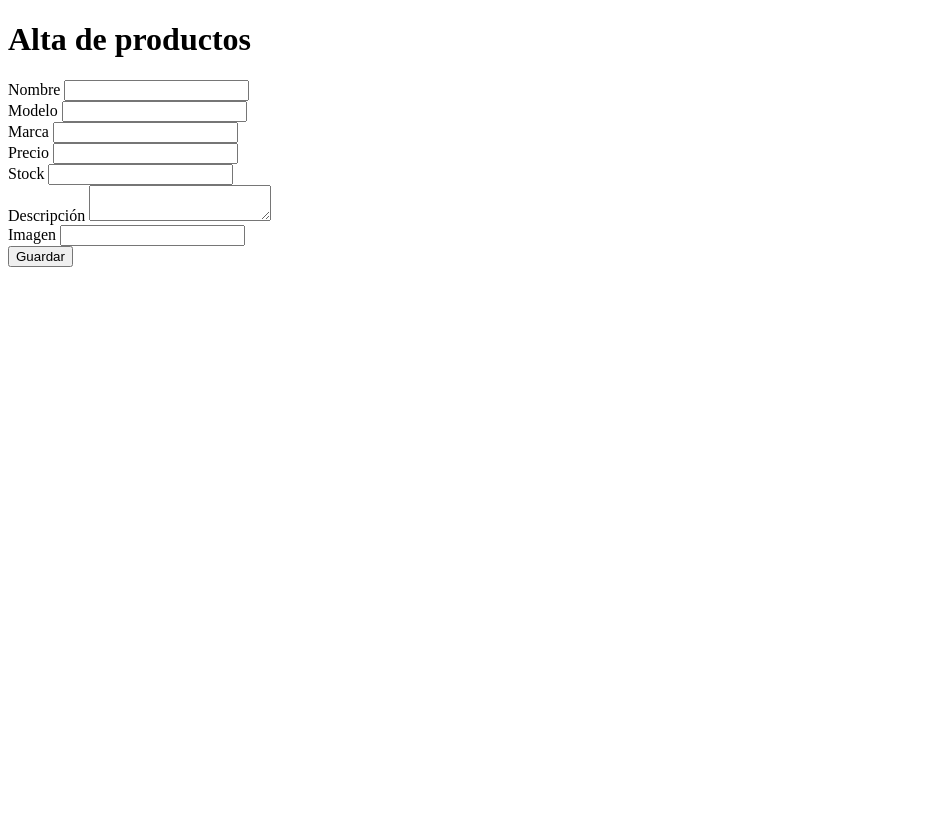
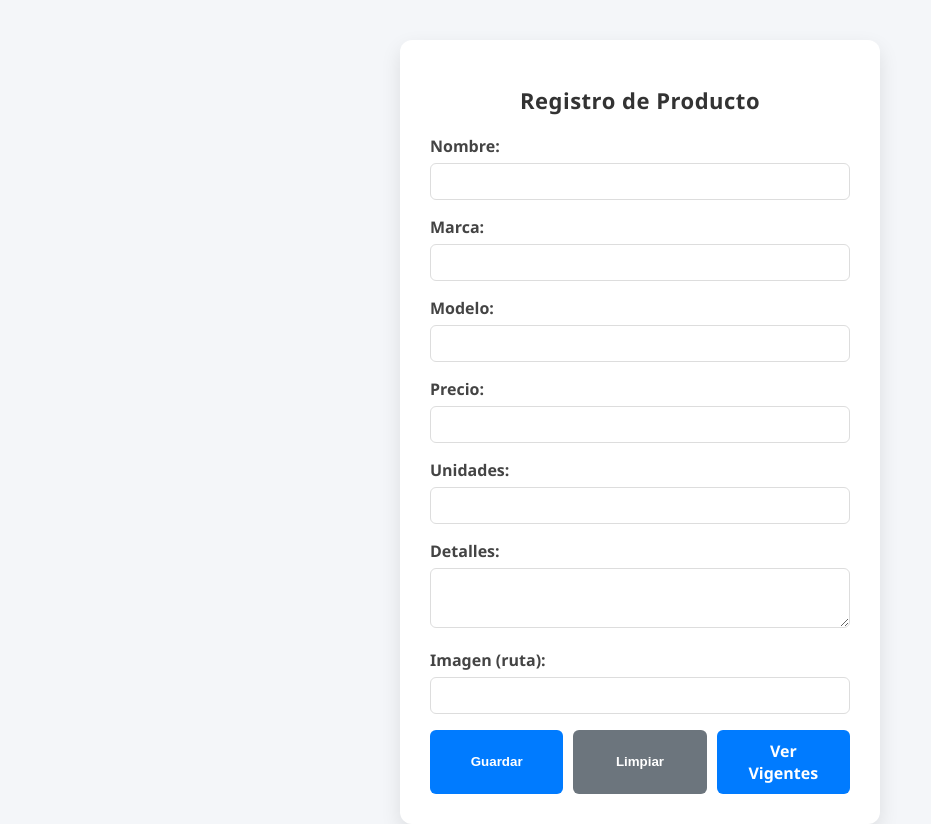
Before and after one commit to Aincdx/tecweb, a PHP site: page /formulario_productos.html in a window 1280 px wide. Shown: the whole page, without its empty margins (0-931 px from the left). Before the commit the page ends 267 px from the top, so only its background shows below. Run offline with PHP 8.4, Linux system fonts and the light colour scheme.

Commit message:
p09 completa

```diff
--- a/practicas/p09/formulario_productos.html
+++ b/practicas/p09/formulario_productos.html
@@ -1,20 +1,140 @@
-<!doctype html>
+<!DOCTYPE html>
 <html lang="es">
 <head>
-  <meta charset="utf-8">
-  <title>Alta de productos</title>
+  <meta charset="UTF-8">
+  <title>Registro de Producto</title>
+  <style>
+    body {
+      font-family: "Segoe UI", Tahoma, Geneva, Verdana, sans-serif;
+      background: #f4f6f9;
+      margin: 0;
+      padding: 0;
+      display: flex;
+      justify-content: center;
+      align-items: flex-start;
+      min-height: 100vh;
+    }
+
+    .container {
+      background: #ffffff;
+      margin-top: 40px;
+      padding: 30px;
+      border-radius: 12px;
+      box-shadow: 0 8px 20px rgba(0,0,0,0.1);
+      width: 420px;
+      animation: fadeIn 0.4s ease-in-out;
+    }
+
+    h1 {
+      text-align: center;
+      color: #333;
+      margin-bottom: 20px;
+      font-size: 22px;
+      letter-spacing: .5px;
+    }
+
+    label {
+      font-weight: 600;
+      display: block;
+      margin-bottom: 6px;
+      color: #444;
+    }
+
+    input[type="text"],
+    input[type="number"],
+    textarea {
+      width: 100%;
+      padding: 10px;
+      margin-bottom: 16px;
+      border: 1px solid #ddd;
+      border-radius: 6px;
+      box-sizing: border-box;
+      transition: border-color 0.2s;
+    }
+
+    input[type="text"]:focus,
+    input[type="number"]:focus,
+    textarea:focus {
+      outline: none;
+      border-color: #007BFF;
+      box-shadow: 0 0 4px rgba(0,123,255,0.3);
+    }
+
+    textarea {
+      resize: vertical;
+      min-height: 60px;
+    }
+
+    .btn-group {
+      display: flex;
+      justify-content: space-between;
+      gap: 10px;
+    }
+
+    .btn {
+      flex: 1;
+      text-align: center;
+      background: #007BFF;
+      color: #fff;
+      border: none;
+      padding: 10px 18px;
+      border-radius: 6px;
+      font-weight: bold;
+      cursor: pointer;
+      transition: background 0.2s;
+      text-decoration: none;
+      display: inline-block;
+    }
+
+    .btn:hover {
+      background: #0056b3;
+    }
+
+    .btn-secondary {
+      background: #6c757d;
+    }
+
+    .btn-secondary:hover {
+      background: #5a6268;
+    }
+
+    @keyframes fadeIn {
+      from {opacity: 0; transform: translateY(-10px);}
+      to {opacity: 1; transform: translateY(0);}
+    }
+  </style>
 </head>
 <body>
-  <h1>Alta de productos</h1>
-  <form action="set_producto_v2.php" method="post">
-    <label>Nombre <input name="nombre" required></label><br>
-    <label>Modelo <input name="modelo" required></label><br>
-    <label>Marca <input name="marca" required></label><br>
-    <label>Precio <input type="number" step="0.01" name="precio" required></label><br>
-    <label>Stock <input type="number" name="stock" required></label><br>
-    <label>Descripción <textarea name="descripcion"></textarea></label><br>
-    <label>Imagen <input name="imagen"></label><br>
-    <button type="submit">Guardar</button>
-  </form>
+  <div class="container">
+    <h1>Registro de Producto</h1>
+    <form action="set_productov2.php" method="post">
+      <label for="nombre">Nombre:</label>
+      <input type="text" id="nombre" name="nombre" required>
+
+      <label for="marca">Marca:</label>
+      <input type="text" id="marca" name="marca" required>
+
+      <label for="modelo">Modelo:</label>
+      <input type="text" id="modelo" name="modelo" required>
+
+      <label for="precio">Precio:</label>
+      <input type="number" id="precio" name="precio" step="0.01" required>
+
+      <label for="unidades">Unidades:</label>
+      <input type="number" id="unidades" name="unidades" required>
+
+      <label for="detalles">Detalles:</label>
+      <textarea id="detalles" name="detalles"></textarea>
+
+      <label for="imagen">Imagen (ruta):</label>
+      <input type="text" id="imagen" name="imagen">
+
+      <div class="btn-group">
+        <input type="submit" value="Guardar" class="btn">
+        <input type="reset" value="Limpiar" class="btn btn-secondary">
+        <a href="get_productos_vigentes.php" class="btn">Ver Vigentes</a>
+      </div>
+    </form>
+  </div>
 </body>
 </html>
--- a/practicas/p09/set_producto.php
+++ b/practicas/p09/set_producto.php
@@ -8,7 +8,7 @@ $unidades = 1;
 $imagen   = 'img/imagen.png';
 
 /** SE CREA EL OBJETO DE CONEXION */
-@$link = new mysqli('localhost', 'root', '12345678a', 'marketzone');
+@$link = new mysqli('localhost', 'root', '', 'marketzone');
 
 /** comprobar la conexión */
 if ($link->connect_errno)
--- /dev/null
+++ b/practicas/p09/src/db.php
@@ -0,0 +1,6 @@
+<?php
+$pdo = new PDO('mysql:host=localhost;dbname=marketzone;charset=utf8mb4','root','',[
+  PDO::ATTR_ERRMODE=>PDO::ERRMODE_EXCEPTION,
+  PDO::ATTR_DEFAULT_FETCH_MODE=>PDO::FETCH_ASSOC,
+  PDO::ATTR_EMULATE_PREPARES=>false
+]);
```
Also changed, not shown: practicas/p09/get_productos_vigentes.php (added, +77 -0 lines), practicas/p09/set_productov2.php (+97 -33 lines).
